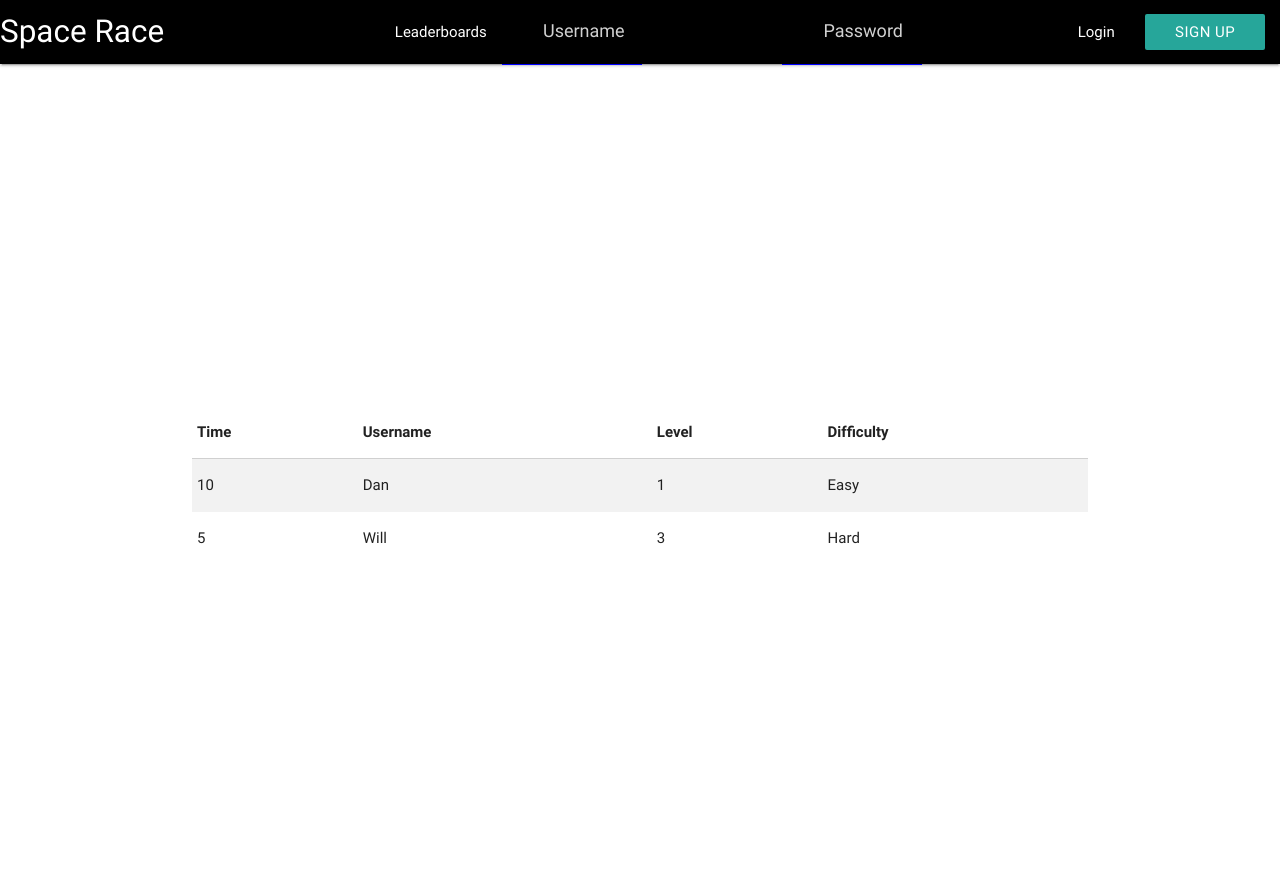
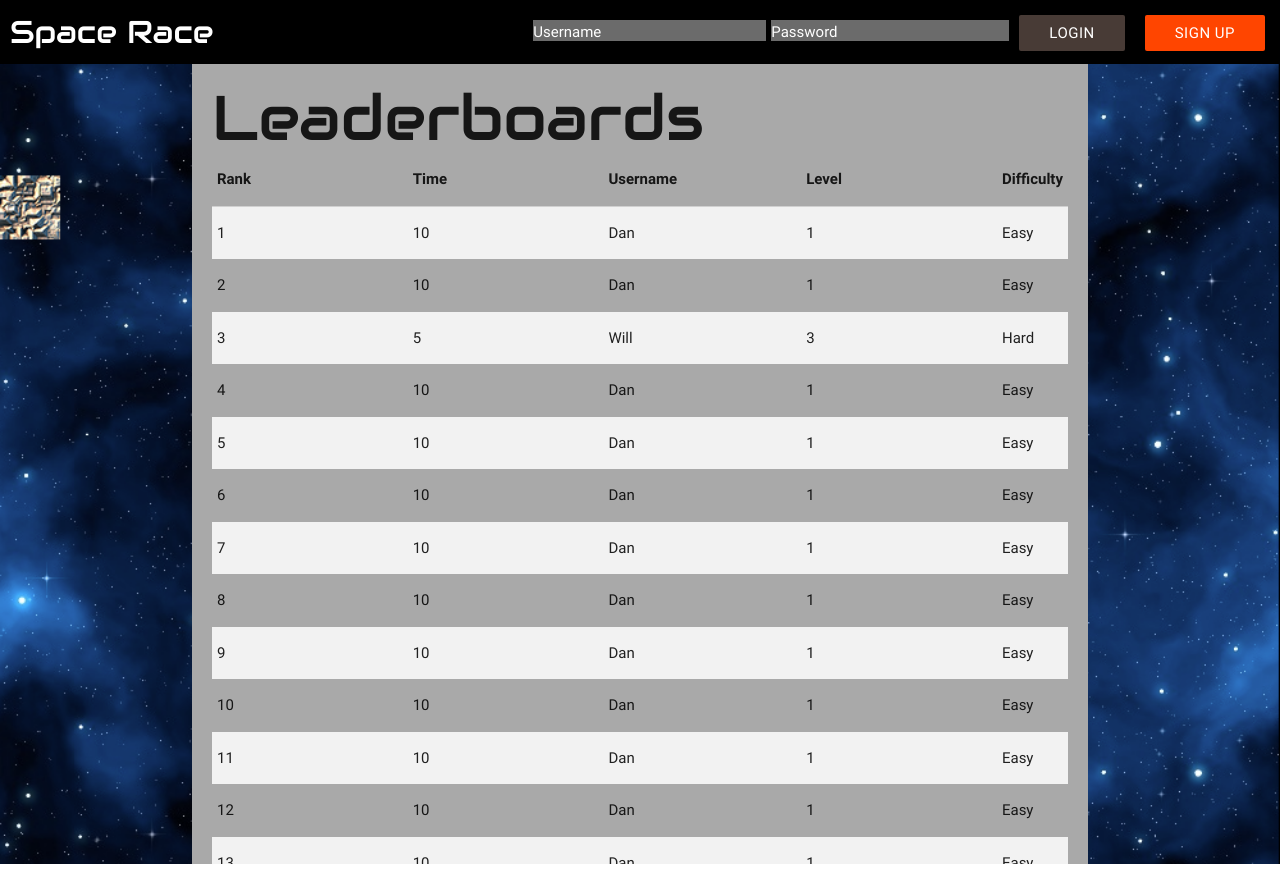
Before and after one commit to danielpencak/SpaceGame, a website: page public/leaderboards.html in a window 1280 px wide. After the commit the page ends 864 px from the top, so only its background shows below. Drawn offline with nearby package versions, Linux system fonts and the light colour scheme.

Commit message:
Close #33 Style leaderboards page

```diff
--- a/public/css/index.css
+++ b/public/css/index.css
@@ -49,6 +49,8 @@ main {
 
 #header {
   /*display: flex;*/
+  padding-left: 10px;
+  padding-right: 10px;
   background-color: black;
 }
 
@@ -117,7 +119,7 @@ ul {
 }
 
 .leaderboards {
-  margin-right: 200px;
+  margin-right: 190px;
 }
 
 #signUp {
--- a/public/css/leaderboards.css
+++ b/public/css/leaderboards.css
@@ -2,6 +2,7 @@
   box-sizing: border-box;
 }
 body {
+  overflow: hidden;
 /*height: 100vh;
 width: 100vw;*/
 /*display: inline-block;*/
@@ -11,20 +12,45 @@ main {
   height: 100vh;
   width: 100vw;
   /*background-color: blue;*/
-  /*background-image: url("../assets/screenShotBackground.png");*/
+  background-image: url("../assets/screenShotBackground.png");
   background-size: cover;
   display: flex;
   justify-content: center;
-  align-items: center;
+  /*align-items: center;*/
 }
 .modal-content {
-  color: black;
+  background-color: #6B6B6B;
+  color: white;
 }
 
-/*.passwordSU {
-  border: 1px solid blue;
+#usernameLI, #passwordLI {
+  border: 5px solid black;
+  height: 100%;
+  margin: 0;
+  padding: 5px;
+  color: white;
+  background-color: #6B6B6B;
+  padding: 0;
+}
+
+/*#usernameLI {
+  height: 100%;
+  margin: 5px;
+  padding: 5px;
+  background-color: white;
+  padding: 0;
 }*/
+
+#passwordSU, #usernameSU, #passwordConfirm {
+  padding: 0;
+  margin: 0 !important;
+  border-bottom: 1px solid white;
+}
+
 #header {
+  padding-left: 10px;
+  padding-right: 10px;
+  /*display: flex;*/
   background-color: black;
 }
 
@@ -32,15 +58,91 @@ main {
   border-bottom: 1px solid blue;
 }*/
 
-#modal1 {
+#signUpModal {
   border: 5px solid black;
 }
 
 .input-field {
   /*background-color: darkgrey;*/
-  border-bottom: 1px solid blue;
+  /*border-bottom: 1px solid blue;*/
 }
 /*#small {
   padding: 0;
   height: 30px;
 }*/
+
+ul {
+  height: 64px;
+}
+
+.play {
+  font-size: 80px;
+  color: white;
+  margin-top: 220px;
+}
+
+.title {
+  font-family: 'Audiowide', cursive;
+}
+
+.btn {
+  margin-right: 5px;
+  margin-left: 15px;
+  background-color: #483b36;
+}
+
+.btn:hover {
+  background-color: orange;
+}
+
+::-webkit-input-placeholder {
+    color: white;
+    font-size: 15px;
+    opacity: 1 !important; /* for older chrome versions. may no longer apply. */
+}
+
+:-moz-placeholder { /* Firefox 18- */
+    color: white;
+    font-size: 15px;
+    opacity: 1 !important;
+}
+
+::-moz-placeholder {  /* Firefox 19+ */
+    color: white;
+    font-size: 15px;
+    opacity: 1 !important;
+}
+
+:-ms-input-placeholder {
+  font-size: 15px;
+  color: white;
+}
+
+.leaderboards {
+  margin-right: 200px;
+}
+
+#signUp {
+  background-color: orangered;
+}
+
+#signUp:hover {
+  background-color: orange;
+}
+
+.container {
+  background-color: darkgrey;
+  /*width: 500px;*/
+  overflow: scroll;
+  padding: 20px;
+}
+
+.leaderboardsTitle {
+  font-family: 'Audiowide', cursive;
+  margin: 0;
+}
+
+th {
+  width: 24%;
+  /*padding: 20px;*/
+}
--- a/public/js/leaderboards.js
+++ b/public/js/leaderboards.js
@@ -0,0 +1,4 @@
+$(document).ready(function(){
+    // the "href" attribute of .modal-trigger must specify the modal ID that wants to be triggered
+    $('.modal').modal();
+});
--- a/public/leaderboards.html
+++ b/public/leaderboards.html
@@ -6,48 +6,49 @@
 
     <title>Space Game!</title>
 
+    <link href="https://fonts.googleapis.com/css?family=Audiowide" rel="stylesheet">
     <link rel="stylesheet" href="https://fonts.googleapis.com/icon?family=Material+Icons">
     <link rel="stylesheet" href="css/materialize.css">
     <link type="text/css" rel="stylesheet" href="css/leaderboards.css"/>
 
     <script defer src="https://code.jquery.com/jquery-2.2.4.min.js" integrity="sha256-BbhdlvQf/xTY9gja0Dq3HiwQF8LaCRTXxZKRutelT44=" crossorigin="anonymous"></script>
     <!-- <script defer src="js/jquery.js"></script> -->
-    <script defer src='js/materialize2.js'></script>
-    <script defer src='js/leaderboards.js'></script>
+    <script defer src="js/materialize.js"></script>
+    <script defer src="js/leaderboards.js"></script>
   </head>
   <body>
     <header>
       <nav id="header">
         <div class="nav-wrapper">
-          <a href="index.html" class="brand-logo">Space Race</a>
+          <a href="index.html" class="brand-logo title">Space Race</a>
           <ul id="nav-mobile" class="right hide-on-med-and-down">
-            <li><a href="sass.html">Leaderboards</a></li>
+            <!-- <li><a href="leaderboards.html"><button class="btn leaderboards"> Leaderboards</button></a></li> -->
 
             <li>
               <form>
-                <div class="row">
+                <!-- <div class="row"> -->
                   <!-- <div class="input-field col s12">
                     <input id="user_name2" type="text" class="validate">
                     <label class="active" for="user_name2">User Name</label>
                   </div> -->
-                  <div class="input-field col s6">
+                  <div class="input-field">
                     <input placeholder="Username" id="usernameLI" type="text" class="validate">
                     <!-- <label for="first_name">First Name</label> -->
                   </div>
-                </div>
+                <!-- </div> -->
               </form>
             </li>
             <li>
               <form>
-                <div class="row">
-                  <div class="input-field col s6">
+                <!-- <div class="row"> -->
+                  <div class="input-field">
                     <input placeholder="Password" id="passwordLI" type="text" class="validate">
                     <!-- <label for="first_name">First Name</label> -->
                   </div>
-                </div>
+                <!-- </div> -->
               </form>
             </li>
-            <li><a href="sass.html">Login</a></li>
+            <li><button class="btn">Login</button></li>
             <li>
               <!-- <div class="col s3 center-align">
                 <button data-target="modal1" class="btn grey darken-2 modal-trigger">Sign Up</button>
@@ -59,10 +60,11 @@
                 </div>
               </div> -->
               <!-- Modal Trigger -->
-              <a class="modal-trigger waves-effect waves-light btn" href="#modal1">Sign Up</a>
+              <!-- <a class="modal-trigger waves-effect waves-light btn" href=".modal">Sign Up</a> -->
+              <button data-target="signUpModal" id="signUp"class="btn">Sign Up</button>
 
               <!-- Modal Structure -->
-              <div id="modal1" class="modal modal-fixed-footer">
+              <div id="signUpModal" class="modal modal-fixed-footer">
                 <div class="modal-content">
                   <h4>Sign Up</h4>
 
@@ -70,21 +72,22 @@
                     <div class="row">
                       <div class="usernameSU input-field col s12">
                         <input placeholder="Username" id="usernameSU" type="text" class="validate">
-
                       </div>
                       <div class="passwordSU input-field col s12">
                         <input placeholder="Password" id="passwordSU" type="text" class="validate">
 
                       </div>
                       <div class="passwordSU input-field col s12">
-                        <input placeholder="Confirm Password" id="passwordconfirm" type="text" class="validate">
+                        <input placeholder="Confirm Password" id="passwordConfirm" type="text" class="validate">
 
                       </div>
+                    </div>
                   </form>
                 </div>
 
                 <div class="modal-footer">
-                  <a href="#!" class="modal-action modal-close waves-effect waves-green btn-flat ">Submit</a>
+                  <a href="#!" class="modal-action modal-close waves-effect btn-flat">Close</a>
+                  <a href="#!" class="modal-action modal-close waves-effect btn-flat">Submit</a>
                 </div>
               </div>
             </li>
@@ -94,18 +97,42 @@
     </header>
     <main>
       <div class="container">
+        <h1 class="leaderboardsTitle">Leaderboards</h1>
         <table class="striped">
           <thead>
             <tr>
+              <th data-field="id">Rank</th>
               <th data-field="id">Time</th>
               <th data-field="name">Username</th>
-                <th data-field="name">Level</th>
-                <th data-field="name">Difficulty</th>
+              <th data-field="name">Level</th>
+              <th data-field="name">Difficulty</th>
             </tr>
           </thead>
 
           <tbody>
             <tr>
+              <td>1</td>
+              <td>10</td>
+              <td>Dan</td>
+              <td>1</td>
+              <td>Easy</td>
+            </tr>
+            <tr>
+              <td>2</td>
+              <td>10</td>
+              <td>Dan</td>
+              <td>1</td>
+              <td>Easy</td>
+            </tr>
+            <tr>
+              <td>3</td>
+              <td>5</td>
+              <td>Will</td>
+              <td>3</td>
+              <td>Hard</td>
+            </tr>
+            <tr>
+              <td>4</td>
               <td>10</td>
               <td>Dan</td>
               <td>1</td>
@@ -113,9 +140,66 @@
             </tr>
             <tr>
               <td>5</td>
-              <td>Will</td>
-              <td>3</td>
-              <td>Hard</td>
+              <td>10</td>
+              <td>Dan</td>
+              <td>1</td>
+              <td>Easy</td>
+            </tr>
+            <tr>
+              <td>6</td>
+              <td>10</td>
+              <td>Dan</td>
+              <td>1</td>
+              <td>Easy</td>
+            </tr>
+            <tr>
+              <td>7</td>
+              <td>10</td>
+              <td>Dan</td>
+              <td>1</td>
+              <td>Easy</td>
+            </tr>
+            <tr>
+              <td>8</td>
+              <td>10</td>
+              <td>Dan</td>
+              <td>1</td>
+              <td>Easy</td>
+            </tr>
+            <tr>
+              <td>9</td>
+              <td>10</td>
+              <td>Dan</td>
+              <td>1</td>
+              <td>Easy</td>
+            </tr>
+            <tr>
+              <td>10</td>
+              <td>10</td>
+              <td>Dan</td>
+              <td>1</td>
+              <td>Easy</td>
+            </tr>
+            <tr>
+              <td>11</td>
+              <td>10</td>
+              <td>Dan</td>
+              <td>1</td>
+              <td>Easy</td>
+            </tr>
+            <tr>
+              <td>12</td>
+              <td>10</td>
+              <td>Dan</td>
+              <td>1</td>
+              <td>Easy</td>
+            </tr>
+            <tr>
+              <td>13</td>
+              <td>10</td>
+              <td>Dan</td>
+              <td>1</td>
+              <td>Easy</td>
             </tr>
           </tbody>
         </table>
```
